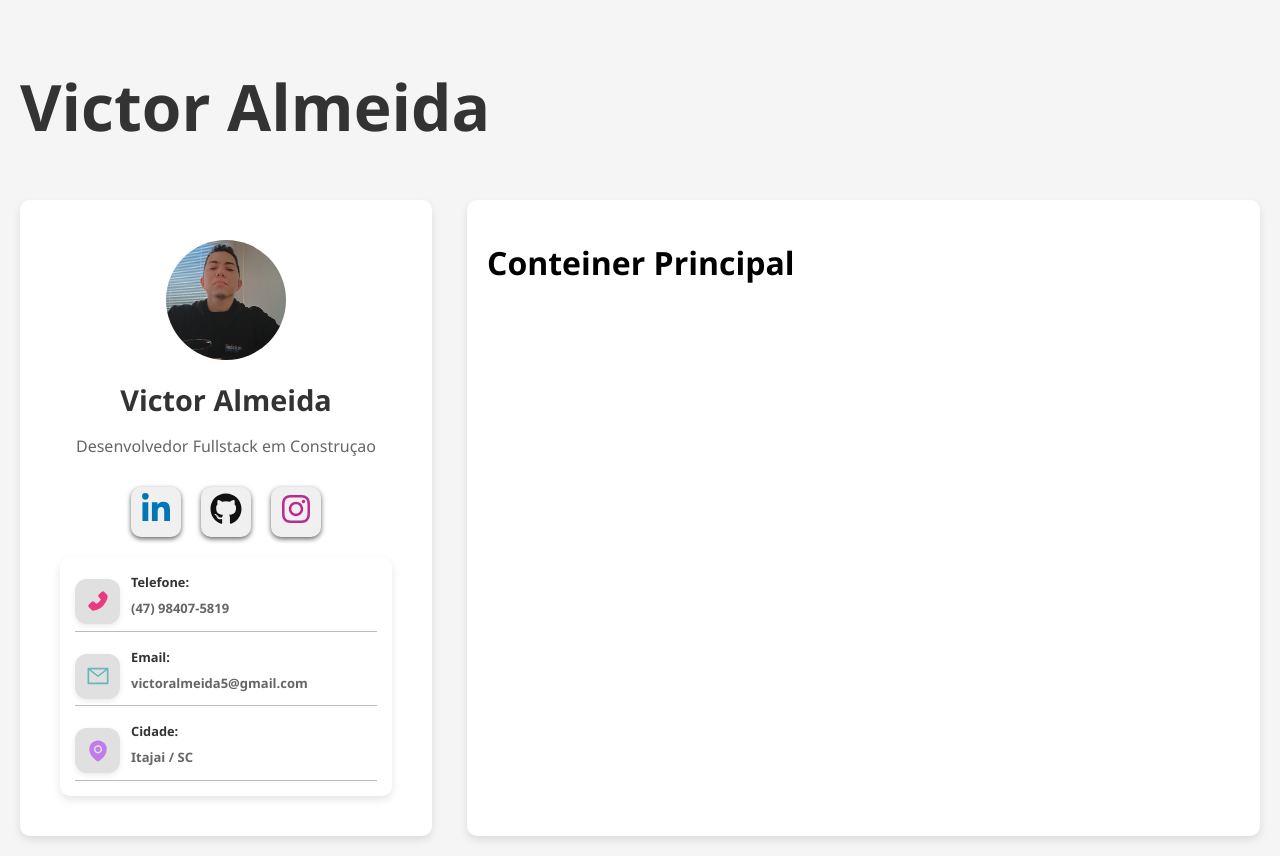
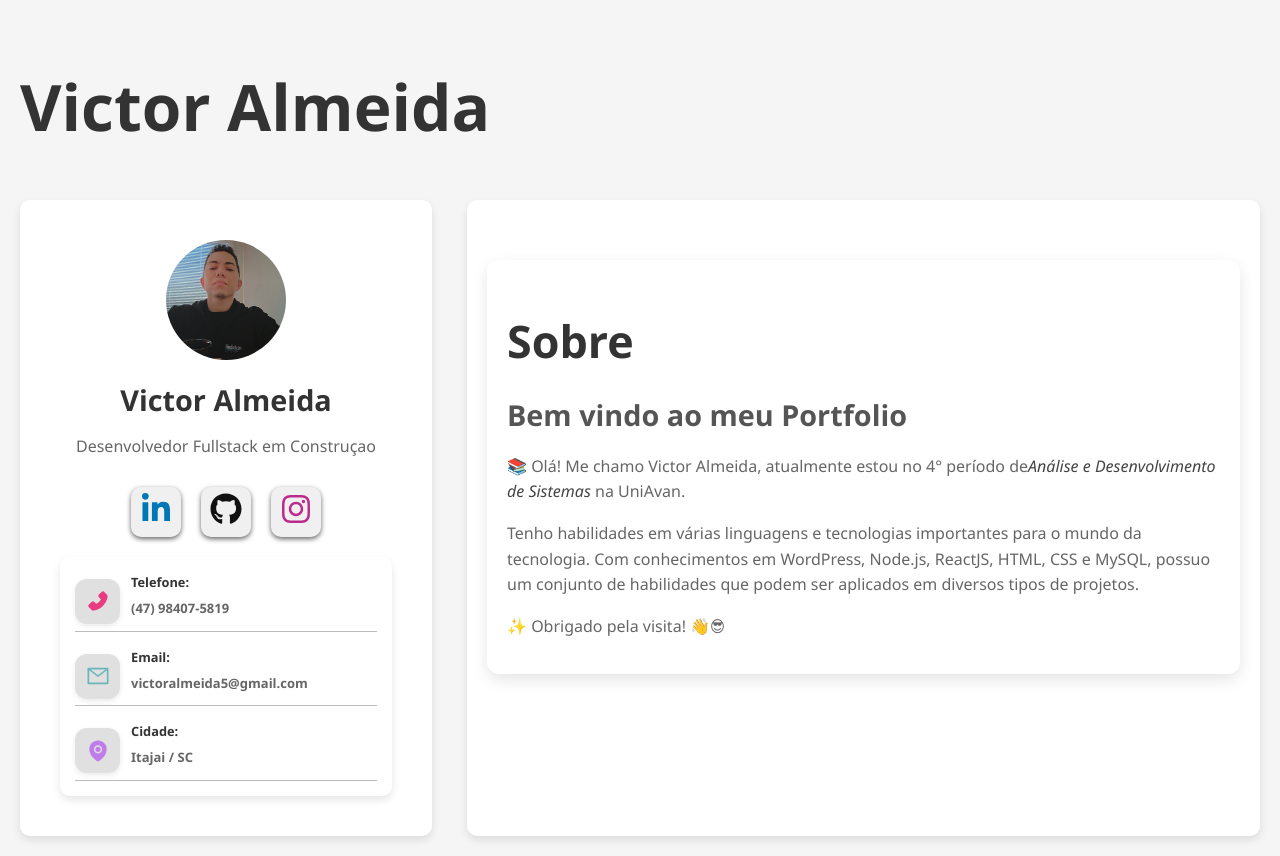
Before and after one commit to victoralmeidaa/react_victor-almeida, a React (Vite) app: page / in a window 1280 px wide. Built offline with nearby package versions, Linux system fonts and the light colour scheme.

Commit message:
feat: add sobre.jsx e sobre.css

```diff
--- /dev/null
+++ b/src/components/MainConteiner-Components/Sobre.jsx
@@ -0,0 +1,22 @@
+import "../../styles/Sobre.css"
+
+export default function Sobre(){
+    return(
+
+        <div className="sobre">
+            <h1>Sobre</h1>
+            <h2>Bem vindo ao meu Portfolio</h2>
+            <p>
+                📚 Olá! Me chamo Victor Almeida, atualmente estou no 4° período de
+                <em>Análise e Desenvolvimento de Sistemas</em> na UniAvan.
+            </p>
+            <p>
+                Tenho habilidades em várias linguagens e tecnologias importantes para o
+                mundo da tecnologia. Com conhecimentos em WordPress,
+                Node.js, ReactJS, HTML, CSS e MySQL, possuo um conjunto de
+                habilidades que podem ser aplicados em diversos tipos de projetos.
+            </p>
+            <p>✨ Obrigado pela visita! 👋😎</p>
+        </div>
+    )
+}
--- a/src/components/MainConteiner.jsx
+++ b/src/components/MainConteiner.jsx
@@ -1,8 +1,9 @@
+import Sobre from "./MainConteiner-Components/Sobre"
 
 export default function MainContainer () {
     return (
         <div className="main-container">
-            <h1>Conteiner Principal</h1>
+            <Sobre />
         </div>
     )
 }
--- /dev/null
+++ b/src/styles/Sobre.css
@@ -0,0 +1,55 @@
+/*SOBRE*/
+.sobre {
+  max-width: 800px;
+  margin: 40px auto;
+  padding: 20px;
+  background-color: #fff;
+  border-radius: 12px;
+  box-shadow: 0 6px 15px rgba(0, 0, 0, 0.1);
+  text-align: left;
+  font-family: 'Segoe UI', Tahoma, Geneva, Verdana, sans-serif;
+}
+
+.sobre h1 {
+  font-size: 2.8rem;
+  color: #333;
+  margin-bottom: 10px;
+}
+
+.sobre h2 {
+  font-size: 1.8rem;
+  color: #555;
+  margin-bottom: 20px;
+}
+
+.sobre p {
+  font-size: 1rem;
+  color: #666;
+  line-height: 1.6;
+  margin-bottom: 15px;
+}
+
+.sobre strong {
+  color: #333;
+}
+
+.sobre em {
+  font-style: italic;
+  color: #444;
+}
+
+/* Responsividade */
+@media (max-width: 768px) {
+  .sobre {
+    padding: 15px;
+    margin: 20px 10px;
+  }
+
+  .sobre h1 {
+    font-size: 2rem;
+  }
+
+  .sobre h2 {
+    font-size: 1.4rem;
+  }
+}
```
